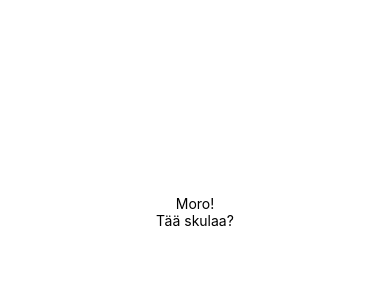
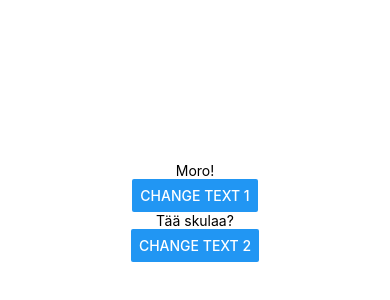
Before and after one commit to jannepeh/hybrid-react-native-25, a React Native app: screen / in a window 390 px wide. Shown: the part 210-510 px from the top of the page. Built offline with nearby package versions, Linux system fonts and the light colour scheme.

Commit message:
first edits

```diff
--- a/src/App.tsx
+++ b/src/App.tsx
@@ -1,11 +1,28 @@
+import React, {useState} from 'react';
 import {StatusBar} from 'expo-status-bar';
-import {SafeAreaView, StyleSheet, Text} from 'react-native';
+import {SafeAreaView, StyleSheet, Text, Button} from 'react-native';
 
 const App = () => {
+  const [text1, setText1] = useState('Moro!');
+  const [text2, setText2] = useState('Tää skulaa?');
+
+  const changeText1 = () => {
+    setText1((prevText) => (prevText === 'Moro!' ? 'Hello!' : 'Moro!'));
+  };
+
+  const changeText2 = () => {
+    setText2((prevText) =>
+      prevText === 'Tää skulaa?' ? 'Does this work?' : 'Tää skulaa?',
+    );
+  };
+
+  console.log('App loaded!');
   return (
     <SafeAreaView style={styles.container}>
-      <Text>Moro!</Text>
-      <Text>Tää skulaa?</Text>
+      <Text>{text1}</Text>
+      <Button title="Change Text 1" onPress={changeText1} />
+      <Text>{text2}</Text>
+      <Button title="Change Text 2" onPress={changeText2} />
       <StatusBar style="auto" />
     </SafeAreaView>
   );
```
